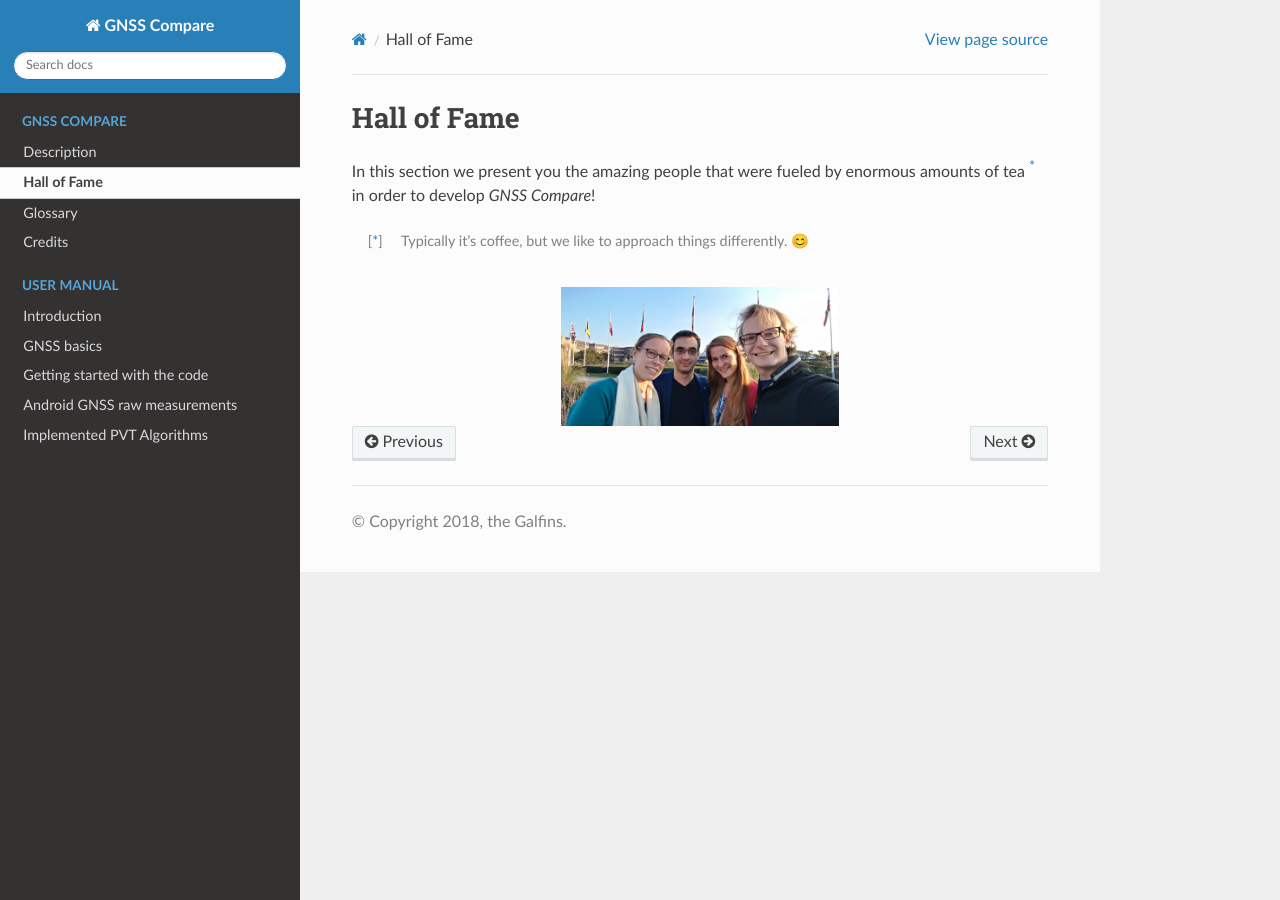
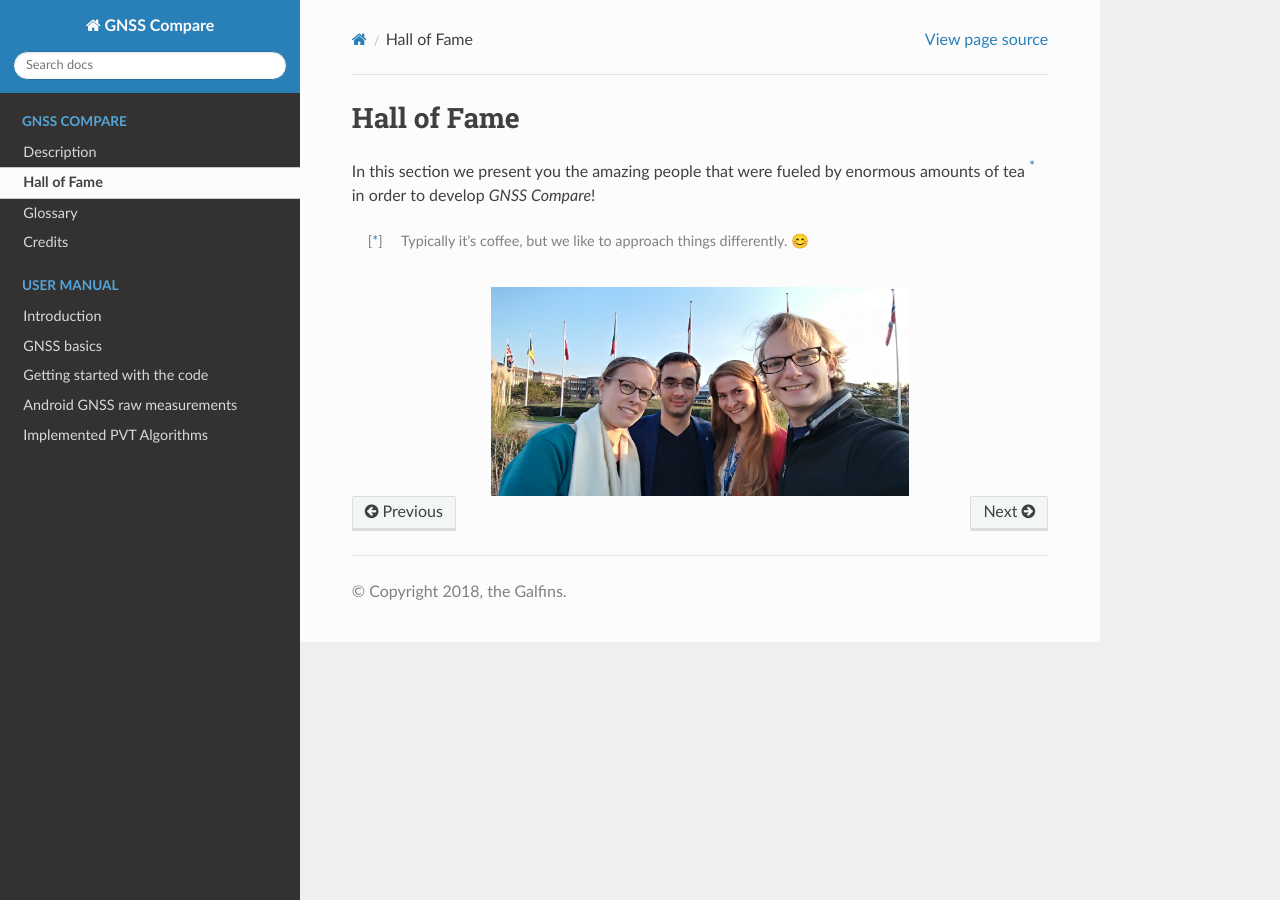
Before and after one commit to TheGalfins/GNSS_Compare, a Sphinx documentation site: the page built from docs/team.rst, in a window 1280 px wide. Built offline with Sphinx 7.4.7 and the Read the Docs theme 2.0.0, drawn with Linux system fonts in a browser that asks for light colours; pages that are not in the unit, such as notebooks, are missing from menus.

Commit message:
Increased the width of the Team's image to 60%

```diff
--- a/docs/team.rst
+++ b/docs/team.rst
@@ -12,6 +12,6 @@ enormous amounts of tea [*]_ in order to develop *GNSS Compare*!
 
 
 .. image:: img/Team.jpg
-    :width: 40%
+    :width: 60%
     :align: center
     :alt: TheGalfins
```
